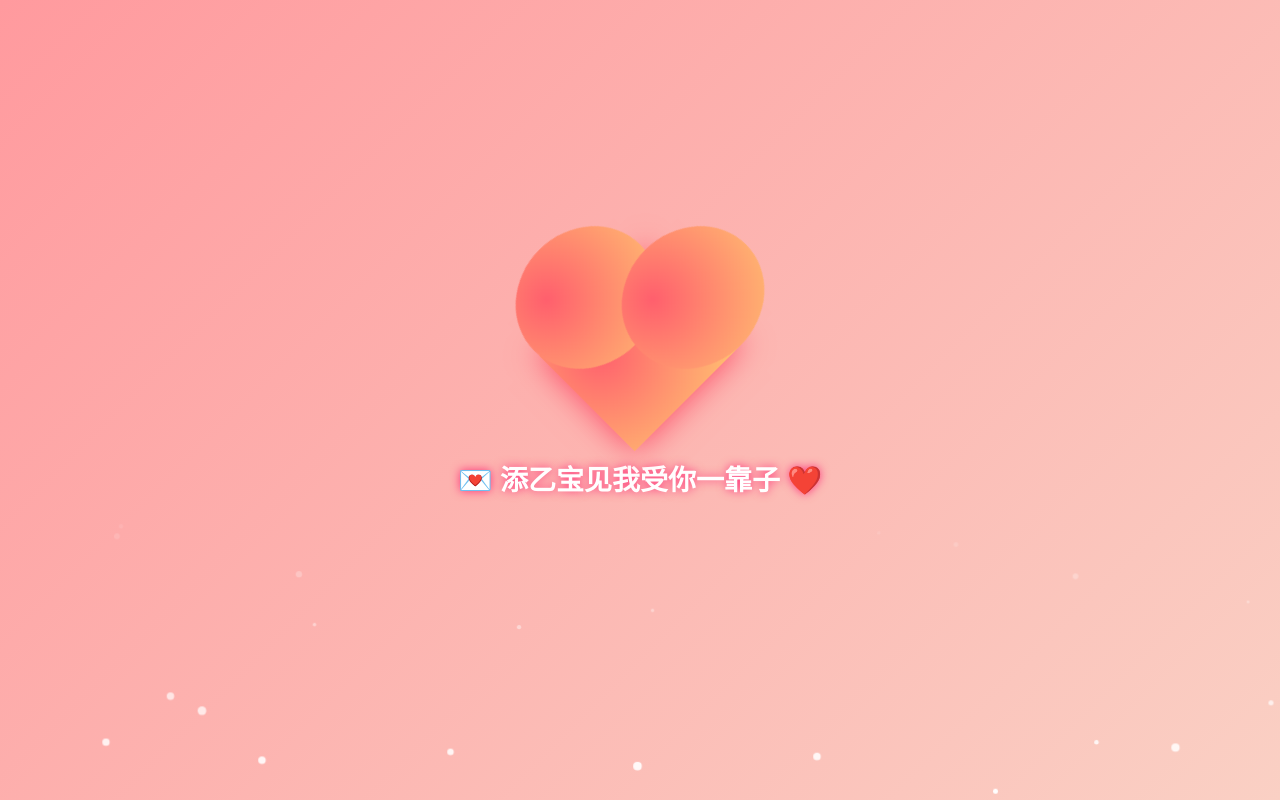
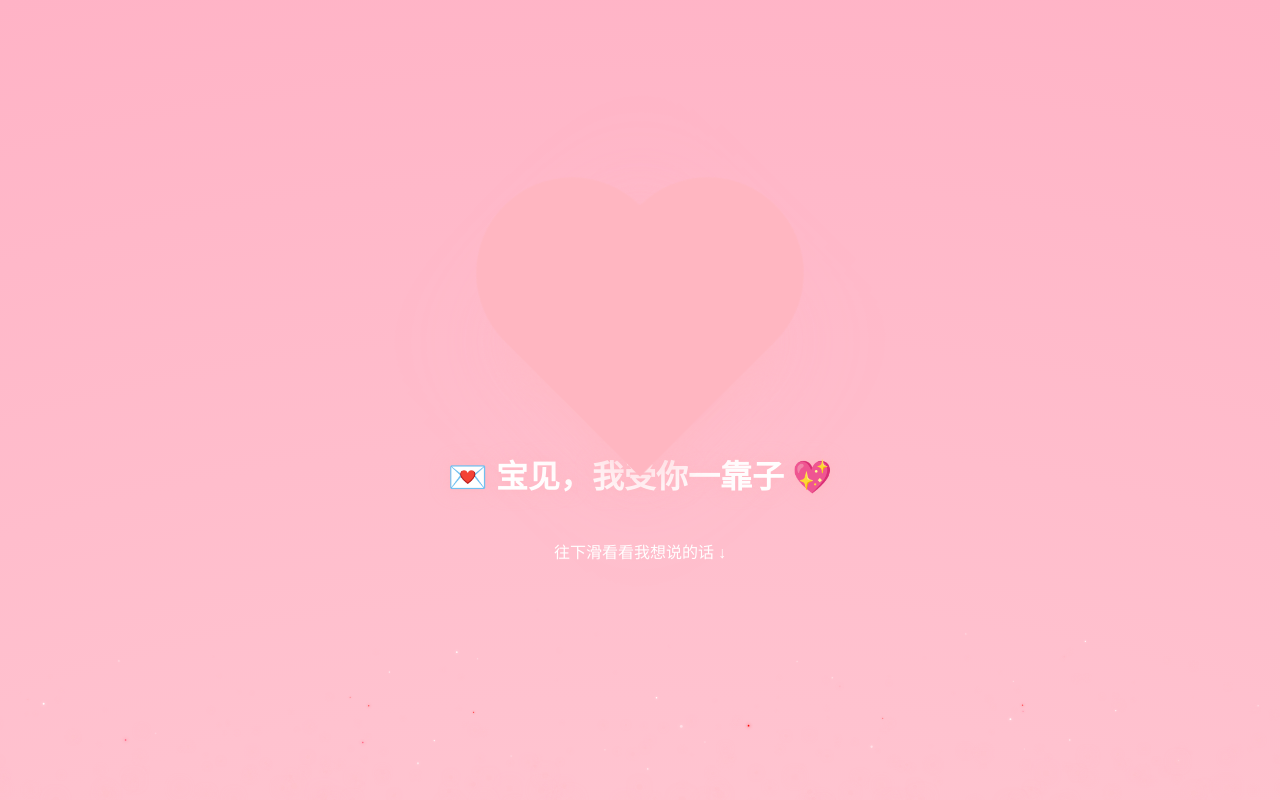
Before and after one commit to yuchen-2001/love-site, a plain HTML site: page index.html in a window 1280 px wide. Shown: the top 800 px of the page. Drawn offline with Linux system fonts and the light colour scheme; animation ran at ten frames a second.

Commit message:
add more visual effects

```diff
--- a/index.html
+++ b/index.html
@@ -3,105 +3,250 @@
 <head>
   <meta charset="UTF-8">
   <meta name="viewport" content="width=device-width, initial-scale=1.0">
-  <title>❤️ Little Surprise for My Babe Obsidian❤️</title>
+  <title>💖 给我的添乙宝见 💖</title>
   <style>
     body {
       margin: 0;
+      font-family: "Segoe UI", sans-serif;
+      overflow-x: hidden;
+      background: radial-gradient(circle at center, #ffe6eb, #ffccd5, #ffb3c6);
+      color: #fff;
+    }
+
+    canvas {
+      position: fixed;
+      top: 0;
+      left: 0;
+      z-index: -1;
+    }
+
+    section {
       height: 100vh;
       display: flex;
+      flex-direction: column;
       justify-content: center;
       align-items: center;
-      background: linear-gradient(135deg, #ff9a9e, #fad0c4);
-      overflow: hidden;
-      font-family: "Segoe UI", sans-serif;
-      flex-direction: column;
+      padding: 20px;
     }
+
+    /* 爱心 */
     .heart {
+      width: 160px;
+      height: 160px;
       position: relative;
-      width: 150px;
-      height: 135px;
       transform: rotate(-45deg);
-      animation: beat 1s infinite;
-      background: radial-gradient(circle at 30% 30%, #ff5f6d, #ffc371);
-      box-shadow: 0 0 30px rgba(255,0,50,0.6);
+      animation: beat 1.2s infinite;
+      background: radial-gradient(circle at 30% 30%, #ffb6c1, #ffb6c1);
+      box-shadow: 0 0 40px rgba(255,182,193,0.8), 0 0 80px rgba(255,192,203,0.6);
+      cursor: pointer;
+      transition: transform 0.3s ease, box-shadow 0.3s ease;
     }
     .heart::before,
     .heart::after {
       content: "";
+      width: 160px;
+      height: 160px;
+      border-radius: 50%;
+      background: radial-gradient(circle at 30% 30%, #ffb6c1, #ffb6c1);
       position: absolute;
-      width: 150px;
-      height: 135px;
-      border-radius: 50%;
-      background: radial-gradient(circle at 30% 30%, #ff5f6d, #ffc371);
     }
     .heart::before {
-      top: -75px;
+      top: -80px;
       left: 0;
     }
     .heart::after {
+      left: 80px;
       top: 0;
-      left: 75px;
     }
+
     @keyframes beat {
       0%, 100% { transform: scale(1) rotate(-45deg); }
       50% { transform: scale(1.2) rotate(-45deg); }
     }
+
     h1 {
-      margin-top: 40px;
-      font-size: 28px;
-      color: #fff;
-      text-shadow: 0 0 10px rgba(255,0,100,0.7);
-      text-align: center;
+      margin-top: 30px;
+      font-size: 32px;
+      text-shadow: 0 0 10px rgba(255,182,193,0.9), 0 0 20px rgba(255,192,203,0.7);
     }
 
-    /* particle effects */
-    .particle {
-      position: absolute;
-      width: 8px;
-      height: 8px;
-      border-radius: 50%;
-      background: white;
-      opacity: 0.7;
-      animation: floatUp 3s linear infinite;
+    .line {
+      opacity: 0;
+      transform: translateY(50px) scale(0.9);
+      transition: all 1s ease;
+      font-size: 28px;
+      text-shadow: 0 0 0 rgba(255,182,193,0);
+      margin: 20px 0;
     }
-    @keyframes floatUp {
-      from {
-        transform: translateY(0) scale(1);
-        opacity: 1;
-      }
-      to {
-        transform: translateY(-300px) scale(0.5);
-        opacity: 0;
-      }
+    .line.show {
+      opacity: 1;
+      transform: translateY(0) scale(1);
+      text-shadow: 0 0 20px #ffb6c1, 0 0 40px #ff7b88, 0 0 60px #ff4d6e;
     }
   </style>
 </head>
 <body>
-  <div class="heart"></div>
-  <h1>💌 添乙宝见我受你一靠子 ❤️</h1>
+  <canvas id="bg"></canvas>
+
+  <!-- 第一屏 -->
+  <section>
+    <div class="heart" id="heart"></div>
+    <h1>💌 宝见，我受你一靠子 💖</h1>
+    <p>往下滑看看我想说的话 ↓</p>
+  </section>
+
+  <!-- 第二屏 -->
+  <section>
+    <div class="line" id="line1">Y头，晚上好！good monkey ！</div>
+  </section>
+
+  <!-- 第三屏 -->
+  <section>
+    <div class="line" id="line2">冒味打挠了，和老生一起去狂狂街吗？</div>
+  </section>
+
+  <!-- 第四屏 -->
+  <section>
+    <div class="line" id="line3">我们一起去喝点ten，狂累了我们就稍息一下</div>
+  </section>
+
+  <!-- 第五屏 -->
+  <section>
+    <div class="line" id="line4">前段时间的是希望你不要在心有芥末了</div>
+  </section>
+
+  <!-- 第六屏 -->
+  <section>
+    <div class="line" id="line5">💖 别拿受了宝见，受你一靠子，幺幺哒。💖</div  >
+  </section>
+
 
   <script>
-    // floating particle effect
-    function createParticle() {
-      const particle = document.createElement("div");
-      particle.classList.add("particle");
-      document.body.appendChild(particle);
+    const canvas = document.getElementById("bg");
+    const ctx = canvas.getContext("2d");
+    let w, h;
+    let particles = [];
 
-      const size = Math.random() * 6 + 4;
-      particle.style.width = `${size}px`;
-      particle.style.height = `${size}px`;
+    function resize() {
+      w = canvas.width = window.innerWidth;
+      h = canvas.height = window.innerHeight;
+    }
+    window.addEventListener("resize", resize);
+    resize();
 
-      particle.style.left = Math.random() * window.innerWidth + "px";
-      particle.style.bottom = "0px";
-
-      particle.style.animationDuration = `${2 + Math.random() * 3}s`;
-
-      setTimeout(() => {
-        particle.remove();
-      }, 5000);
+    class Particle {
+      constructor(x, y, dx, dy, size, color, life=300) {
+        this.x = x;
+        this.y = y;
+        this.dx = dx;
+        this.dy = dy;
+        this.size = size;
+        this.color = color;
+        this.life = life;
+      }
+      update() {
+        this.x += this.dx;
+        this.y += this.dy;
+        this.life--;
+        this.size *= 0.97; // 消失前渐小
+      }
+      draw() {
+        ctx.beginPath();
+        ctx.arc(this.x, this.y, this.size, 0, Math.PI * 2);
+        ctx.fillStyle = this.color;
+        ctx.globalAlpha = Math.random() * 0.8 + 0.2; // 随机闪烁
+        ctx.shadowBlur = this.size * 4;
+        ctx.shadowColor = this.color;
+        ctx.fill();
+        ctx.globalAlpha = 1;
+      }
     }
 
-    setInterval(createParticle, 200);
+    function randomColor(scrollFactor=0) {
+      const colors = ["#ffc1cc","#ffb6c1","#ff7b88","#ff4d6e","#ff0000","#ffffff"];
+      const idx = Math.min(Math.floor(scrollFactor * (colors.length-1)), colors.length-1);
+      return colors[idx];
+    }
+
+    // 背景粒子生成
+    function generateBackgroundParticles() {
+      for (let i=0;i<5;i++){ // 每帧生成更多粒子
+        const x = Math.random() * w;
+        const y = h + 10;
+        const dx = (Math.random() - 0.5) * 2;
+        const dy = - (Math.random() * 2 + 1);
+        particles.push(new Particle(x, y, dx, dy, Math.random()*3+2, randomColor(0), 400));
+      }
+    }
+
+    // 鼠标/手指轨迹
+    function addCursorParticles(x, y) {
+      for (let i=0;i<8;i++){
+        const dx = (Math.random()-0.5)*3;
+        const dy = (Math.random()-0.5)*3;
+        particles.push(new Particle(x, y, dx, dy, Math.random()*5+2, "#fff", 100));
+      }
+    }
+    window.addEventListener("mousemove", e=>addCursorParticles(e.clientX,e.clientY));
+    window.addEventListener("touchmove", e=>{
+      const touch = e.touches[0];
+      addCursorParticles(touch.clientX, touch.clientY);
+    });
+
+    // 点击爱心爆炸
+    const heart = document.getElementById("heart");
+    heart.addEventListener("click", ()=>{
+      const rect = heart.getBoundingClientRect();
+      const cx = rect.left + rect.width/2;
+      const cy = rect.top + rect.height/2;
+      for(let i=0;i<120;i++){
+        const angle = Math.random()*Math.PI*2;
+        const speed = Math.random()*6+3;
+        const dx = Math.cos(angle)*speed;
+        const dy = Math.sin(angle)*speed;
+        particles.push(new Particle(cx, cy, dx, dy, Math.random()*5+2, randomColor(1), 120));
+      }
+    });
+
+    // 动画循环
+    function animate() {
+      ctx.clearRect(0,0,w,h);
+      generateBackgroundParticles();
+      particles.forEach((p,i)=>{
+        p.update();
+        p.draw();
+        if(p.life<=0||p.size<0.5) particles.splice(i,1);
+      });
+      requestAnimationFrame(animate);
+    }
+    animate();
+
+    // 滚动递进文字
+    const lines = [
+      document.getElementById("line1"),
+      document.getElementById("line2"),
+      document.getElementById("line3"),
+      document.getElementById("line4"),
+      document.getElementById("line5")
+    ];
+    window.addEventListener('scroll', ()=>{
+      const scrollY = window.scrollY;
+      const vh = window.innerHeight;
+
+      lines.forEach((line,i)=>{
+        if(scrollY>vh*(i+0.5)) line.classList.add("show");
+      });
+
+      // 爱心放大和发光增强
+      const scrollFactor = Math.min(scrollY/(vh*3),1);
+      heart.style.transform = `scale(${1.2 + 0.6*scrollFactor}) rotate(-45deg)`;
+      heart.style.boxShadow = `0 0 ${40+80*scrollFactor}px rgba(255,182,193,${0.8+0.2*scrollFactor}),0 0 ${80+160*scrollFactor}px rgba(255,192,203,${0.6+0.4*scrollFactor})`;
+
+      // 背景粒子颜色热度增强
+      for(let p of particles){
+        if(Math.random()<0.05) p.color = randomColor(scrollFactor);
+      }
+    });
   </script>
 </body>
 </html>
```
